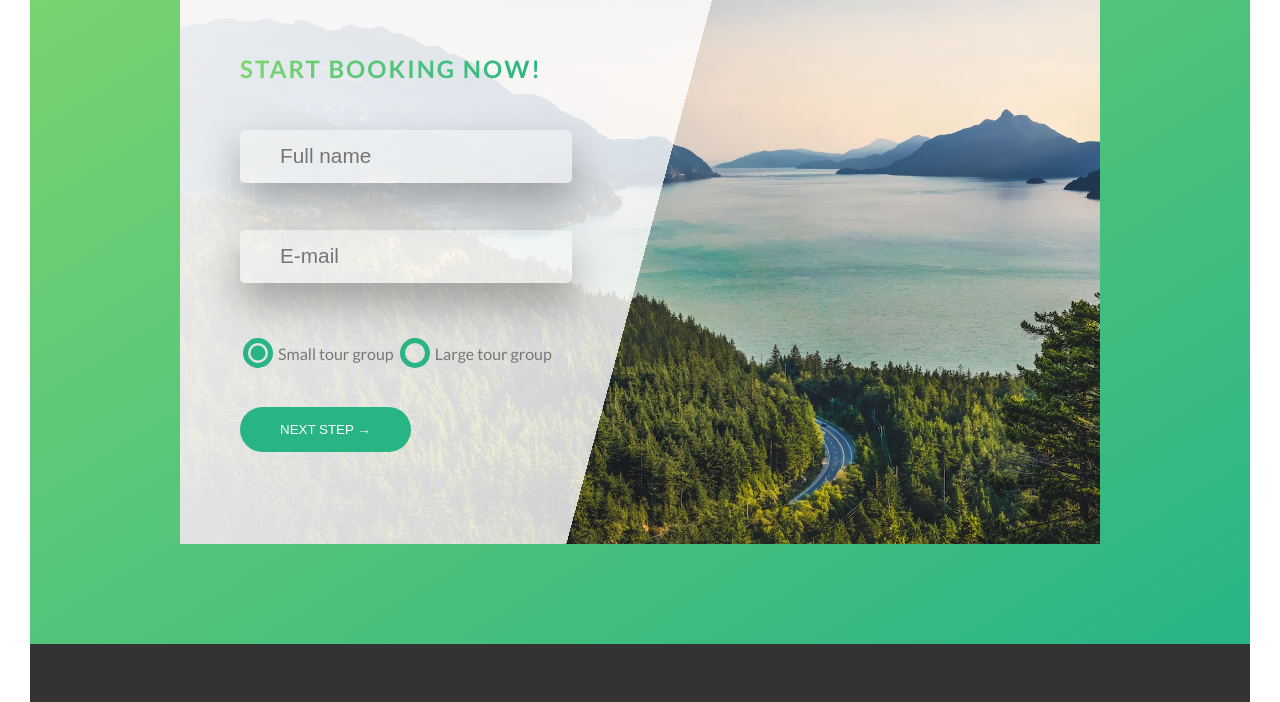
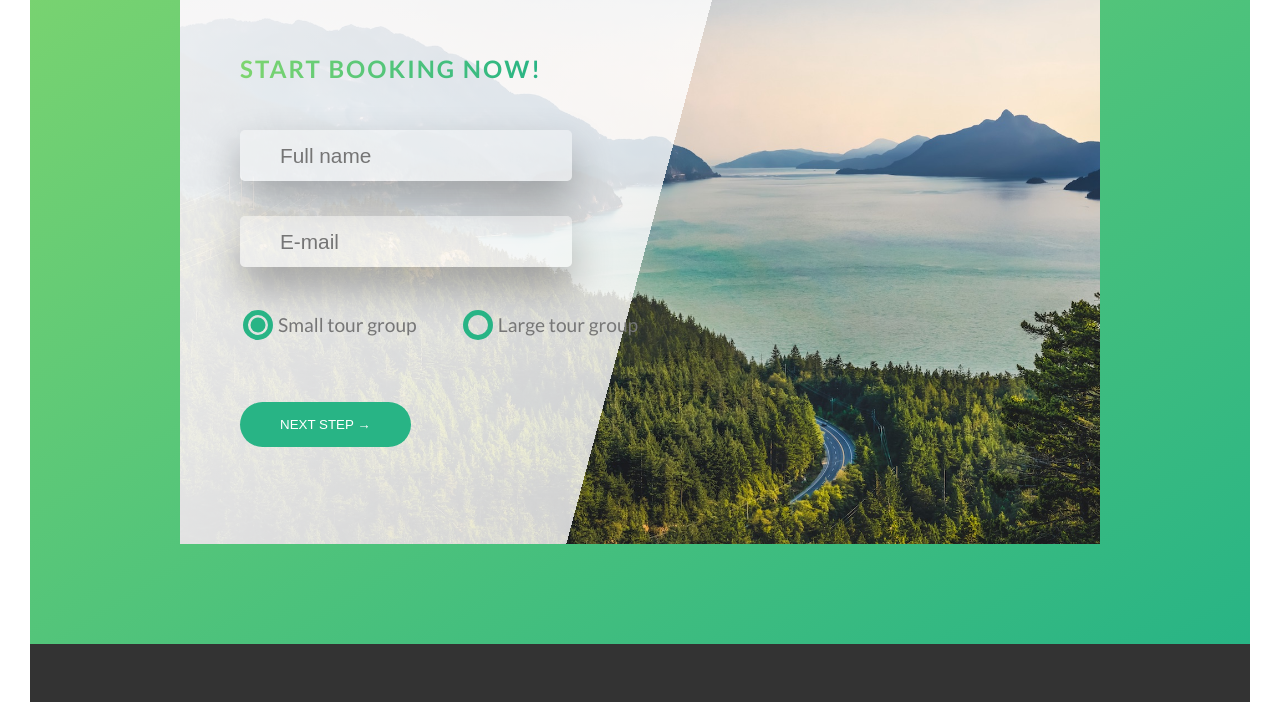
Before and after one commit to adampekala/my-outdoor, a website: page index.html in a window 1280 px wide. Shown: the part 4539-5241 px from the top of the page. Drawn offline with Linux system fonts and the light colour scheme.

Commit message:
form adjustments

```diff
--- a/components/_form.scss
+++ b/components/_form.scss
@@ -5,14 +5,13 @@
 
     &__input-group {
         position: relative;
-        margin-bottom: 2rem;
     }
 
     &__input {
         width: 75%;
         display: block;
         outline: none;
-        padding: 1.4rem 4rem 1.2rem;
+        padding: 1.4rem 4rem 1rem;
         border: none;
         border-bottom: 3px solid transparent;
         border-radius: 5px;
@@ -23,7 +22,6 @@
 
         &::placeholder {
             font-size: $default-font-size * 1.3;
-
 
         }
 
@@ -37,12 +35,14 @@
 
     &__label {
         display: block;
+
         margin-left: 4rem;
         color: $color-gray-dark-1;
         opacity: 1;
         visibility: visible;
         transform: translateY(0);
         transition: all .4s;
+        font-size: $default-font-size * 1.3;
     }
 
     &__input:placeholder-shown + &__label {
@@ -52,7 +52,7 @@
     }
 
     &__radio-group {
-        margin-bottom: 4rem;
+        margin-bottom: 6rem;
     }
 
     &__radio-input {
@@ -64,6 +64,9 @@
 
     &__radio-label {
         display: inline-block;
+        font-size: $default-font-size * 1.2;
+        margin-right: 4rem;
+
 
     }
 
--- a/index.html
+++ b/index.html
@@ -349,7 +349,7 @@
             <label
               for="name"
               class="form__label"
-              >Full name</label
+              >E-mail</label
             >
           </div>
           <div class="form__radio-group">
```
Also changed, not shown: css/style.css, 1 other file.
